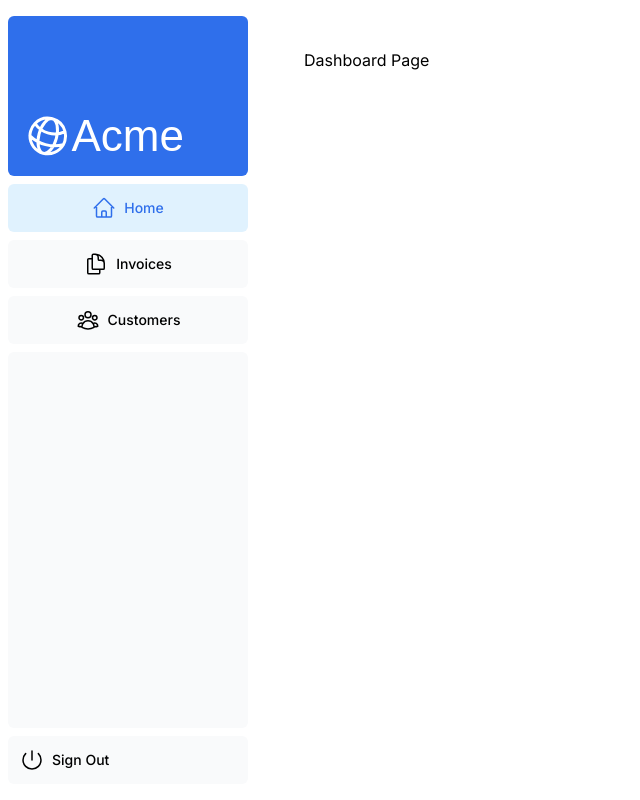
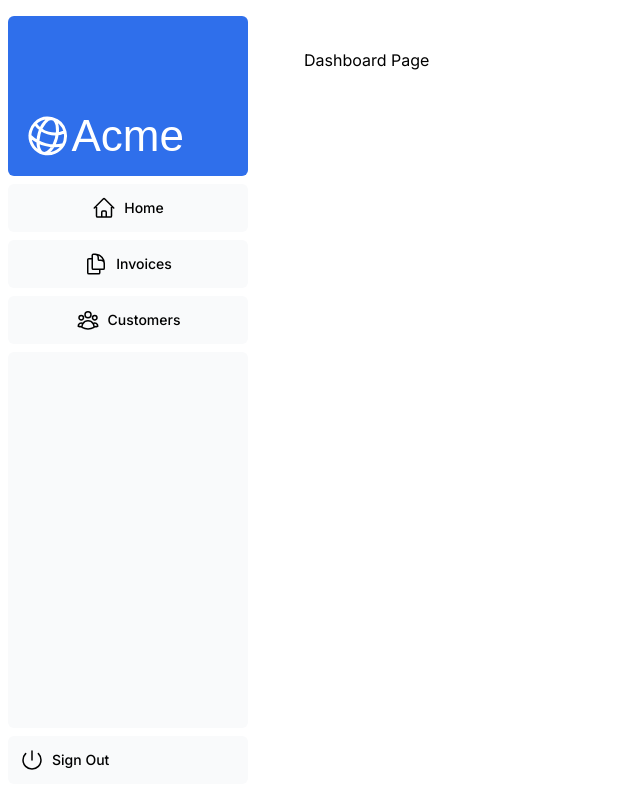
Before and after one commit to d13gu1n/nextjs-practice, a Next.js app: page /dashboard in a window 1280 px wide. Shown: the whole page, without its empty margins (0-640 px from the left). Built offline with nearby package versions, Linux system fonts and the light colour scheme; a web font is replaced by a local one.

Commit message:
Tested deletion of customers page and commented link highlighting

```diff
--- a/app/dashboard/customers/page.tsx
+++ /dev/null
@@ -1,3 +0,0 @@
-export default function Customers() {
-    return <p>Customers Page</p>
-}
--- a/app/ui/dashboard/nav-links.tsx
+++ b/app/ui/dashboard/nav-links.tsx
@@ -42,7 +42,7 @@ export default function NavLinks() {
             className={clsx(
               "flex h-[48px] grow items-center justify-center gap-2 rounded-md bg-gray-50 p-3 text-sm font-medium hover:bg-sky-100 hover:text-blue-600 md:flex-none md:jusify-start md:p-2 md:px-3",
               {
-                "bg-sky-100 text-blue-600": pathname === link.href,
+                // "bg-sky-100 text-blue-600": pathname === link.href,
               }
             )}
           >
```
